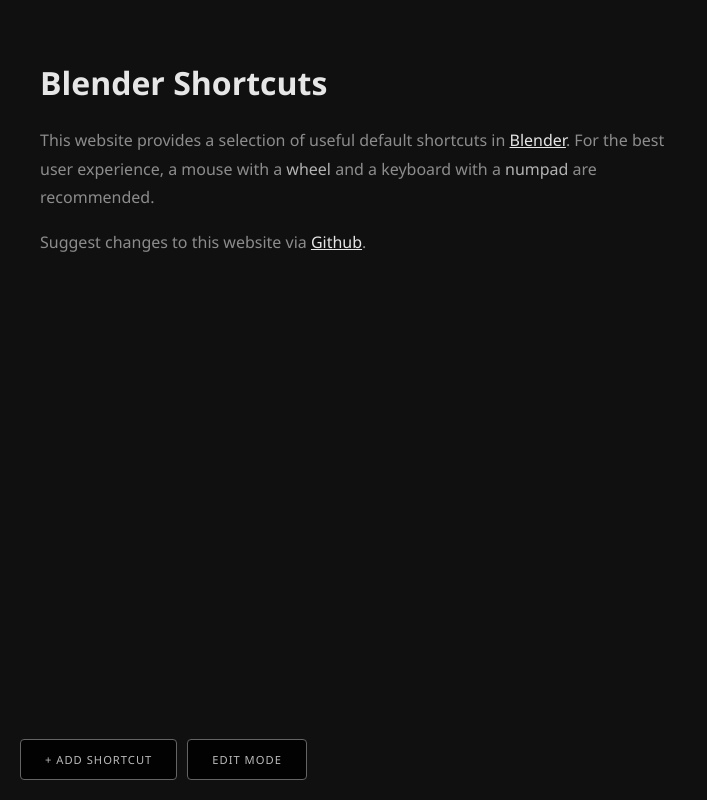
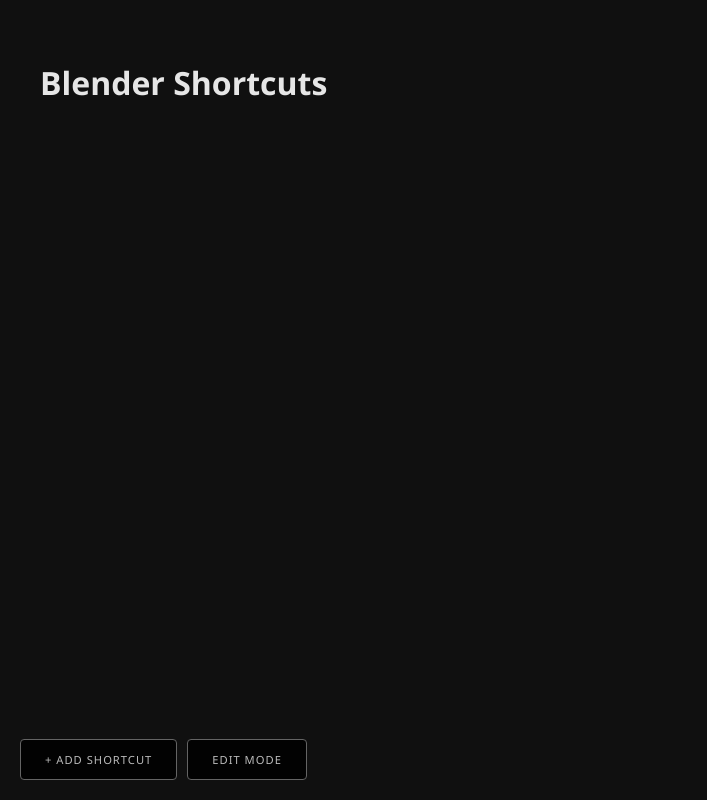
Before and after one commit to Slaytex/blendershorts, a website: page index.html in a window 1280 px wide. Shown: the whole page, without its empty margins (0-707 px from the left). Drawn offline with Linux system fonts and the light colour scheme; no server answers.

Commit message:
Remove body copy from header, keep only 'Blender Shortcuts' title

```diff
--- a/index.html
+++ b/index.html
@@ -9,8 +9,6 @@
 <body>
     <div id="header">
         <h1>Blender Shortcuts</h1>
-        <p>This website provides a selection of useful default shortcuts in <a href="https://www.blender.org/" target="_blank">Blender</a>. For the best user experience, a mouse with a <em class="important">wheel</em> and a keyboard with a <em class="important">numpad</em> are recommended.</p>
-        <p>Suggest changes to this website via <a href="https://github.com/Slaytex/blendershorts/" target="_blank">Github</a>.</p>
     </div>
 
     <div class="main" id="mainContainer">
```
